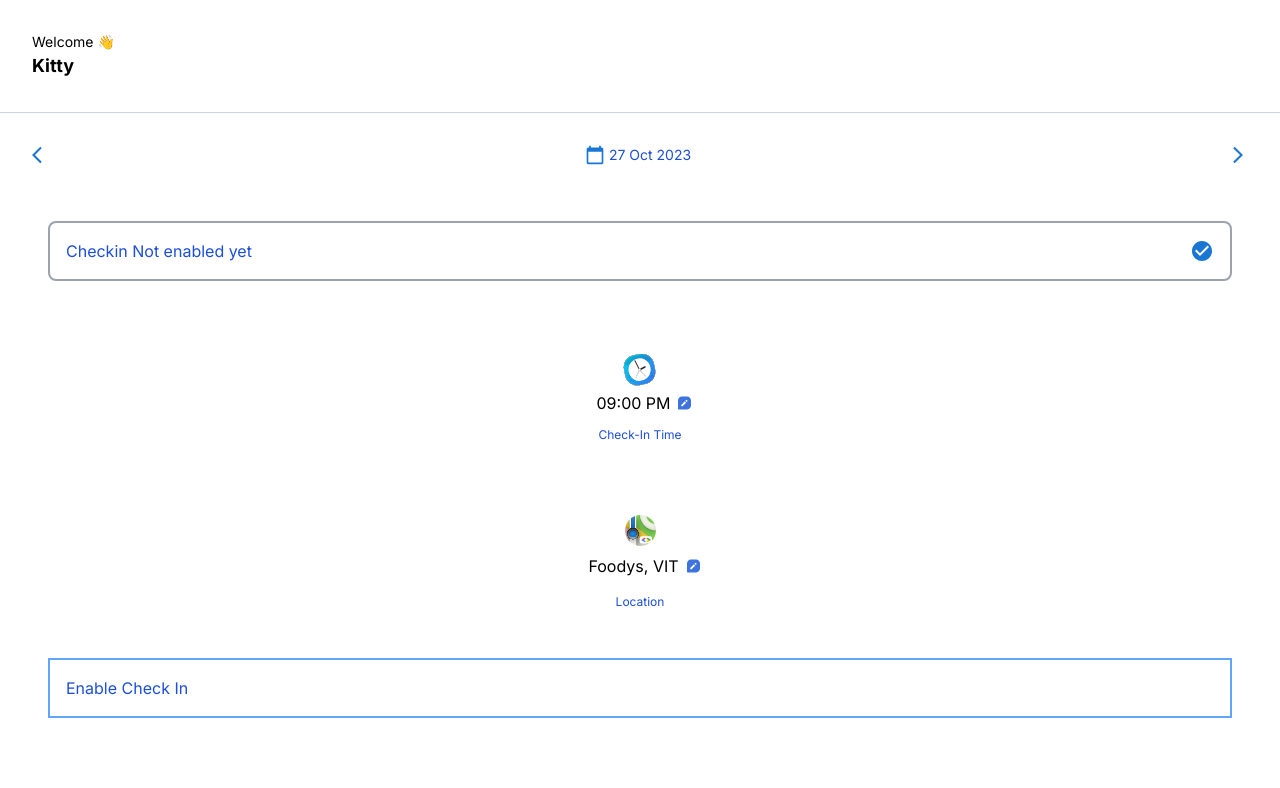
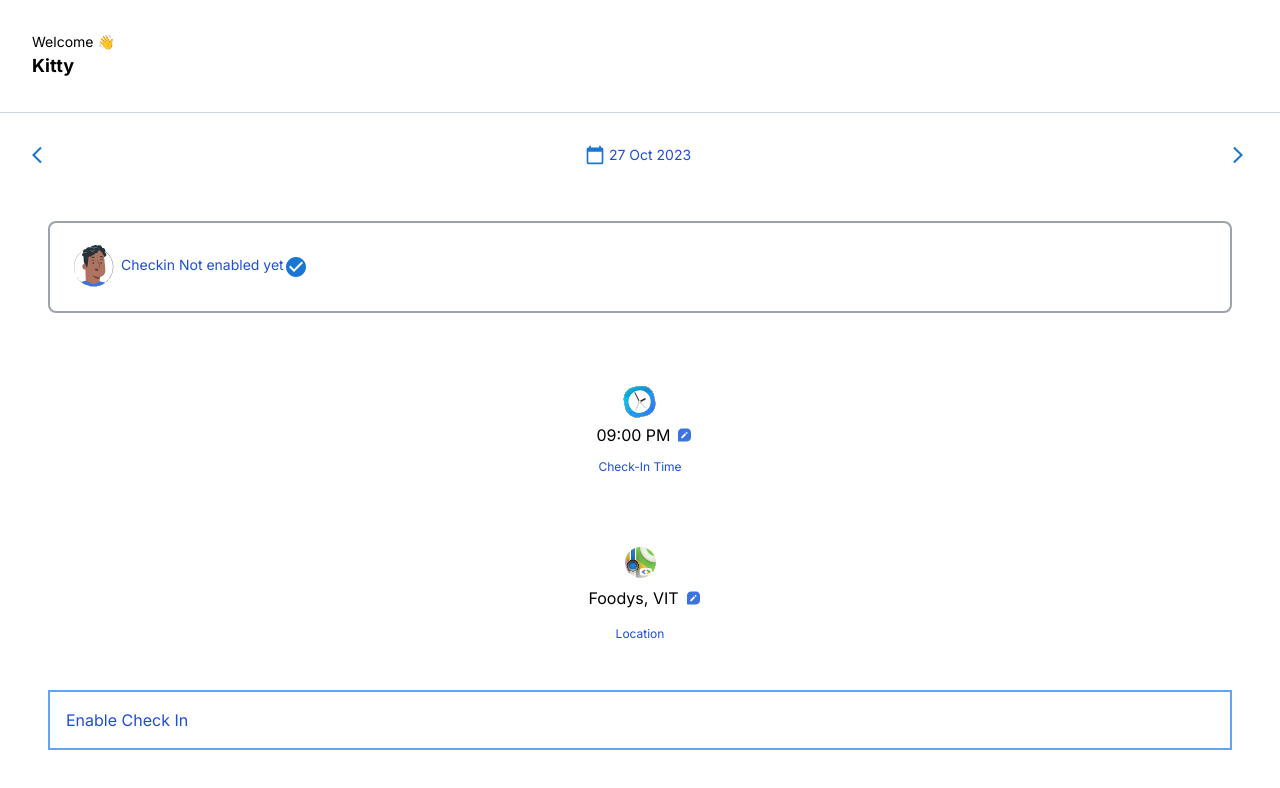
Before and after one commit to userrounakk/attendance-app-frontend, a Next.js app in the folder nock/: page /attendance in a window 1280 px wide. Shown: the top 788 px of the page. Built offline with nearby package versions, Linux system fonts and the light colour scheme.

Commit message:
chore: added enabled or not feature

```diff
--- a/nock/app/attendance/page.tsx
+++ b/nock/app/attendance/page.tsx
@@ -4,6 +4,7 @@ import ArrowBackIosIcon from "@mui/icons-material/ArrowBackIos";
 import ArrowForwardIosIcon from "@mui/icons-material/ArrowForwardIos";
 import CheckCircleIcon from "@mui/icons-material/CheckCircle";
 import { useState } from "react";
+import { dividerClasses } from "@mui/material";
 
 export default function AttendancePage() {
   const [enabled, setEnabled] = useState(false);
@@ -25,9 +26,28 @@ export default function AttendancePage() {
         <ArrowForwardIosIcon fontSize="small" color="primary" />
       </div>
       <div className="flex flex-row justify-between rounded-lg p-4 my-6 mx-12 border-gray-400 border-2">
-        <div className="text-blue-700">Checkin Not enabled yet</div>
-        <CheckCircleIcon color="primary" />
+        <div className="text-blue-700 flex flex-row">
+          <img src="./Man.svg" alt="" />
+          <div className="py-4 text-sm flex flex-row">
+            {enabled
+              ? "Total 57 Members were present"
+              : "Checkin Not enabled yet"}
+            <CheckCircleIcon color="primary" />
+          </div>
+        </div>
       </div>
+      {enabled ? (
+        <div className="flex flex-row justify-between rounded-lg p-4 my-6 mx-12 border-gray-400 border-2">
+          <img src="./Woman.svg" alt="" />
+          <div className="text-blue-700 py-4">
+            See who checked in today
+            <CheckCircleIcon color="primary" />
+          </div>
+        </div>
+      ) : (
+        <></>
+      )}
+
       <div className="py-12 flex flex-col items-center justify-center">
         <img src="./Clock.svg" />
         <div className="flex flex-row">
```
Also changed, not shown: nock/public/Man.svg (added), nock/public/Woman.svg (added).
